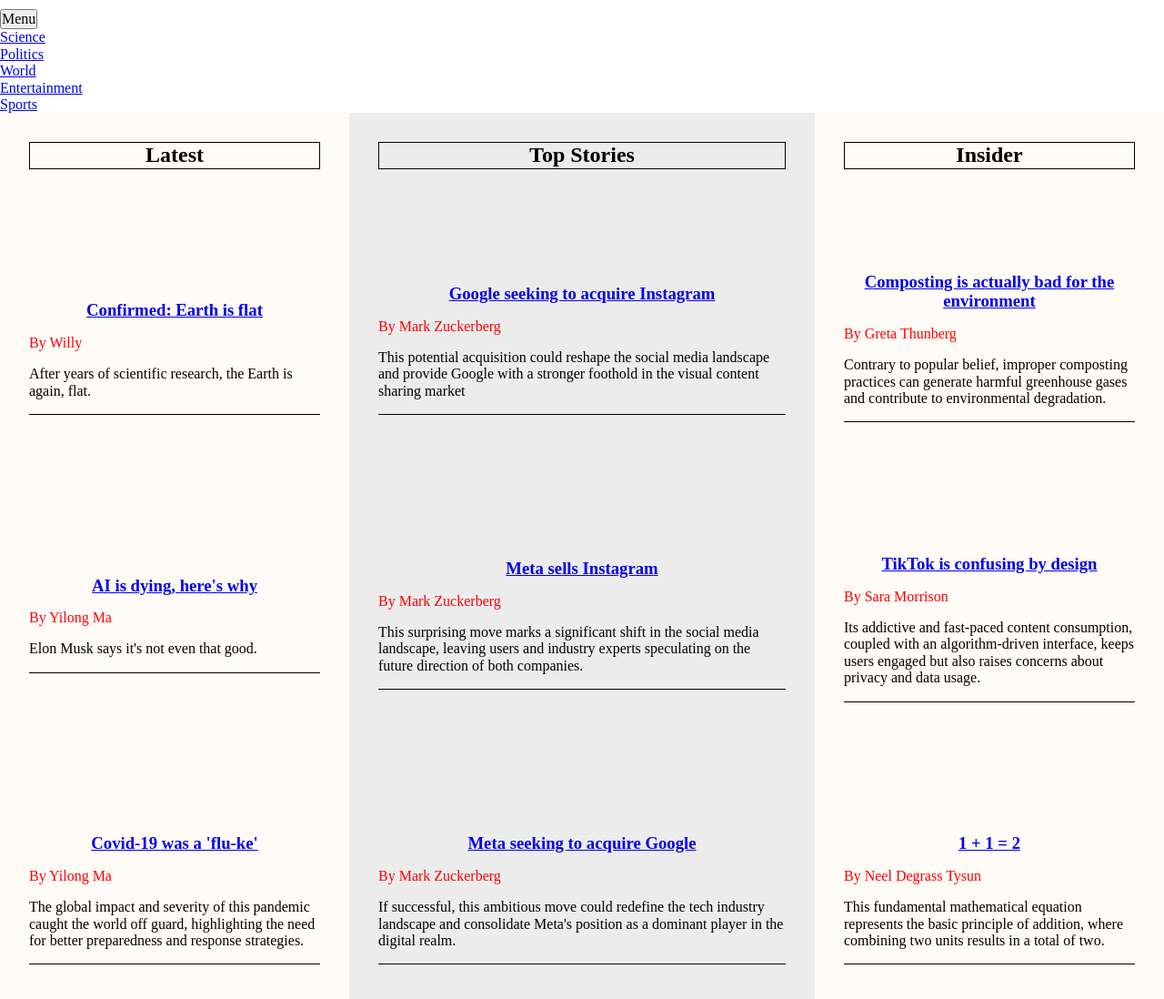
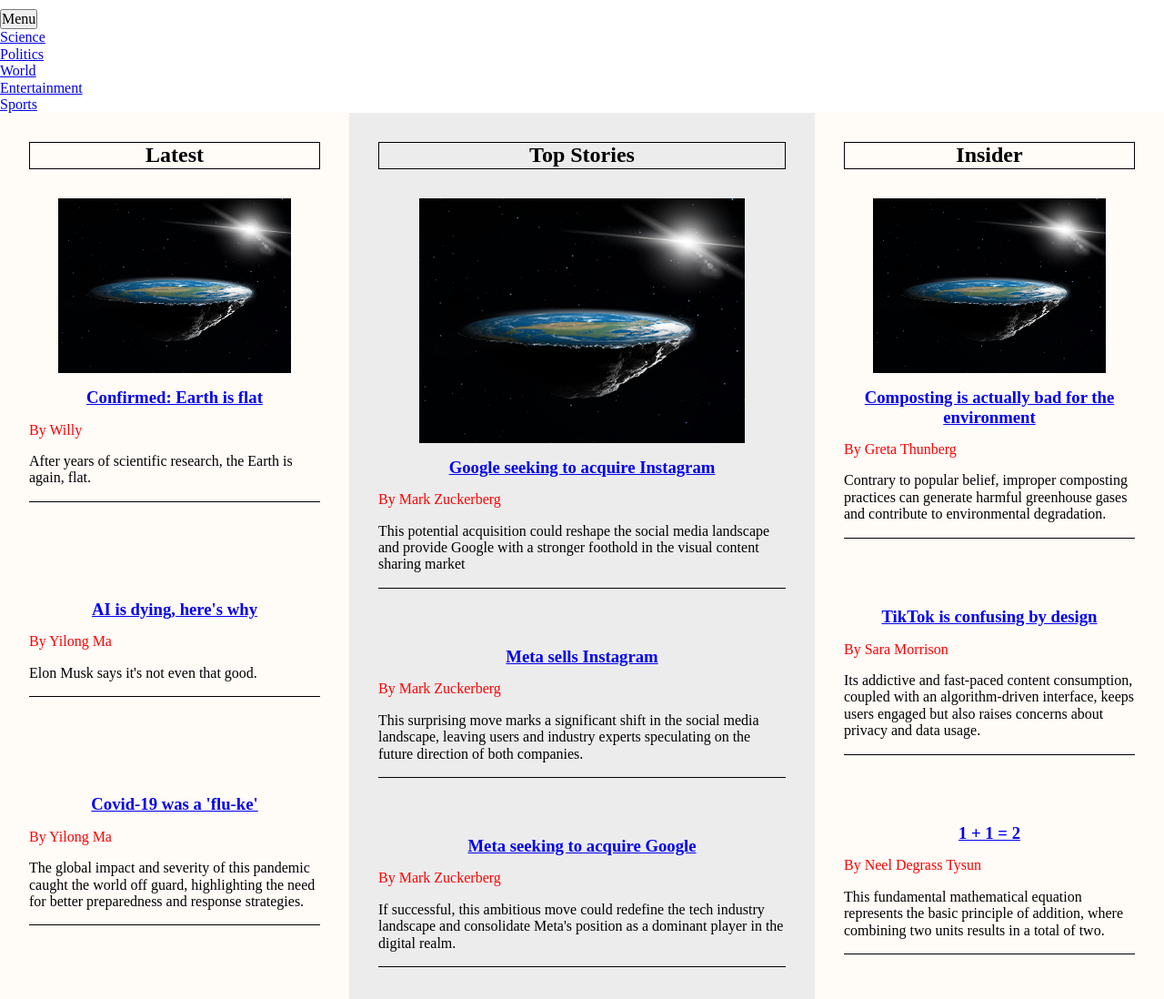
Before and after one commit to ACIT-Andrew/AO3-News-Site-Home-Page, a plain HTML site: page index.html in a window 1280 px wide. Shown: the part 680-1778 px from the top of the page at 91% size. Drawn offline with nearby package versions, Linux system fonts and the light colour scheme.

Commit message:
Insert image to top article, trial run. Column styling.

```diff
--- a/index.html
+++ b/index.html
@@ -14,8 +14,7 @@
     <script
       src="https://code.jquery.com/jquery-3.7.0.js"
       integrity="sha256-JlqSTELeR4TLqP0OG9dxM7yDPqX1ox/HfgiSLBj8+kM="
-      crossorigin="anonymous"
-    ></script>
+      crossorigin="anonymous" defer></script>
     <script src="javascript/content.js" defer></script>
 
     <title>A03_News_Site</title>
@@ -41,25 +40,25 @@
     </header>
     <main>
         <div id="stories-wrapper">
-            <section class="desk-grid">
-                <article class="news-column mob-flex-item" id="latest">
+            <div class="desk-grid">
+                <section class="news-column" id="latest">
                   <div class="box heading">
                     <h2>Latest</h2>
                   </div>
-                </article>
+                </section>
 
-                <article class="news-column mob-flex-item" id="top-stories">
+                <section class="news-column" id="top-stories">
                   <div class="box heading">
                     <h2>Top Stories</h2>
                   </div>
-                </article>
+                </section>
 
-                <article class="news-column mob-flex-item" id="insider">
+                <section class="news-column" id="insider">
                   <div class="box heading">
                     <h2>Insider</h2>
                   </div>
-                </article>
-              </section>
+                </section>
+              </div>
         </div>
     </main>
     <footer>
--- a/javascript/content.js
+++ b/javascript/content.js
@@ -1,14 +1,14 @@
 const images = {
   latest: {
-    url: "images/story-images/flat-earth.jpg",
+    url: "images/story-images/flat-earth.png",
     alt: "flat earth in space",
   },
   top: {
-    url: "images/story-images/google-insta.jpg",
+    url: "images/story-images/google-insta.png",
     alt: "google logo and instagram logo",
   },
   insider: {
-    url: "images/story-images/compost.jpg",
+    url: "images/story-images/compost.png",
     alt: "compost and hands holding soil",
   },
 };
@@ -66,7 +66,7 @@ const articlesInsider = [
 
 // Latest Stories
 const latestColumn = $("#latest");
-articlesLatest.forEach(function (article, index) {
+articlesLatest.forEach(function (article) {
   let newArticle = `
   <section class="news-column-item">
   <article class="news-content">
@@ -77,16 +77,12 @@ articlesLatest.forEach(function (article, index) {
   </section>
   `;
 
-  let image = `<img src="${images.latest.url}" alt="${images.latest.alt}">`;
-
   latestColumn.append(newArticle);
-
-  $("")
 });
 
 // Top Stories
 const topStoriesColumn = $("#top-stories");
-articlesTop.forEach(function (article, index) {
+articlesTop.forEach(function (article) {
   let newArticle = `
   <section class="news-column-item">
   <article class="news-content">
@@ -104,7 +100,7 @@ articlesTop.forEach(function (article, index) {
 
 // Insider Stories
 const insiderColumn = $("#insider");
-articlesInsider.forEach(function (article, index) {
+articlesInsider.forEach(function (article) {
   let newArticle = `
   <section class="news-column-item">
   <article class="news-content">
@@ -119,3 +115,14 @@ articlesInsider.forEach(function (article, index) {
 
   insiderColumn.append(newArticle);
 });
+
+// Add image to top article
+function addImage(){
+  let image = `<div class="thumbnail"><img src="${images.latest.url}" alt="${images.latest.alt}"></div>`;
+
+  $(".news-column .news-column-item:nth-child(2)").prepend(image);
+
+  const newsColumns = $('.news-column');
+
+}
+addImage();
--- a/styles/content.css
+++ b/styles/content.css
@@ -27,11 +27,11 @@ html {
 }
 /* IMAGE DIV */
 .thumbnail {
-  width: 90%;
+  width: 80%;
   height: fit-content;
 
   margin: 0 auto;
-  overflow: hidden;
+  margin-bottom: 1rem;
 }
 
 
@@ -42,11 +42,12 @@ html {
   flex-direction: column;
   align-items: center;
   justify-content: space-between;
-  gap: 1rem;
+  gap: 2rem;
 
   padding: 2rem;
 }
 .news-column > .news-column-item {
+  flex: 1 0 auto;
   width: 100%;
   /* border-bottom: 1px solid #000; */
 }
```
Lines whose indentation alone changed are shown as unchanged.
